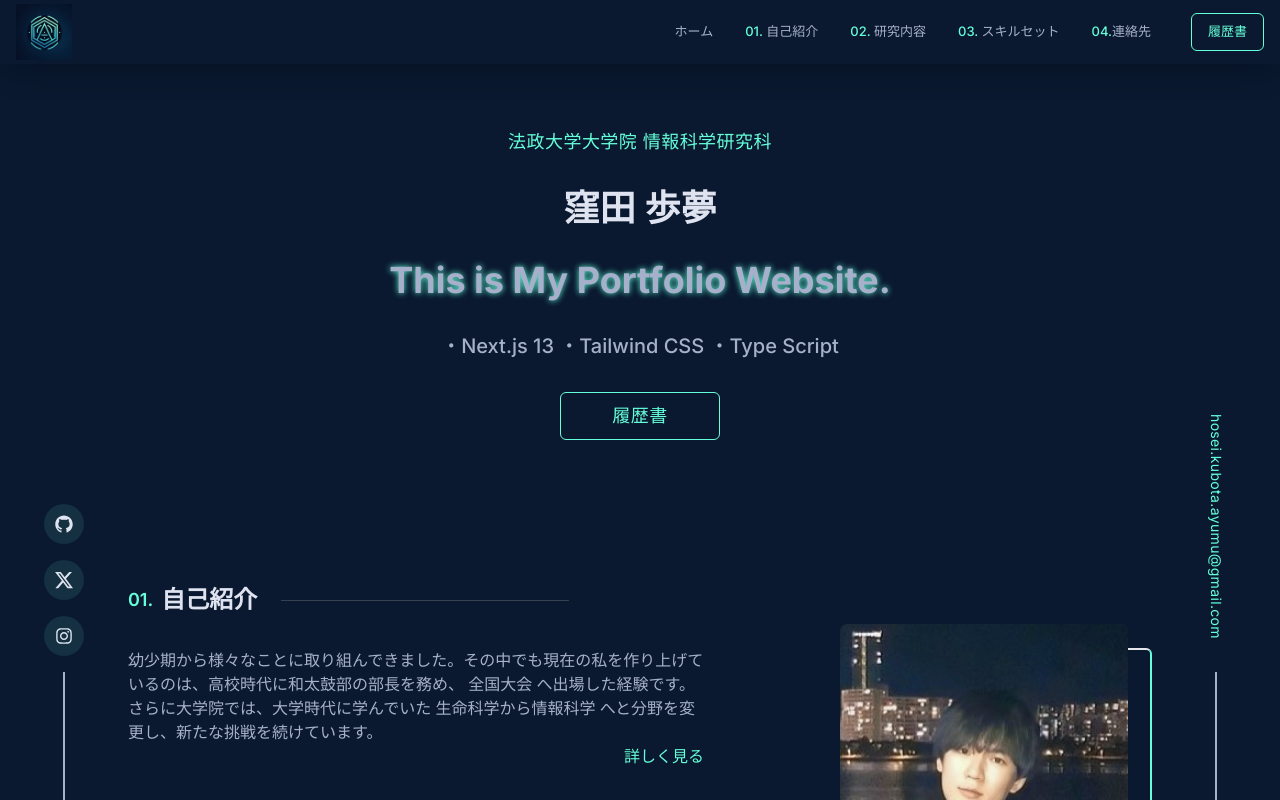
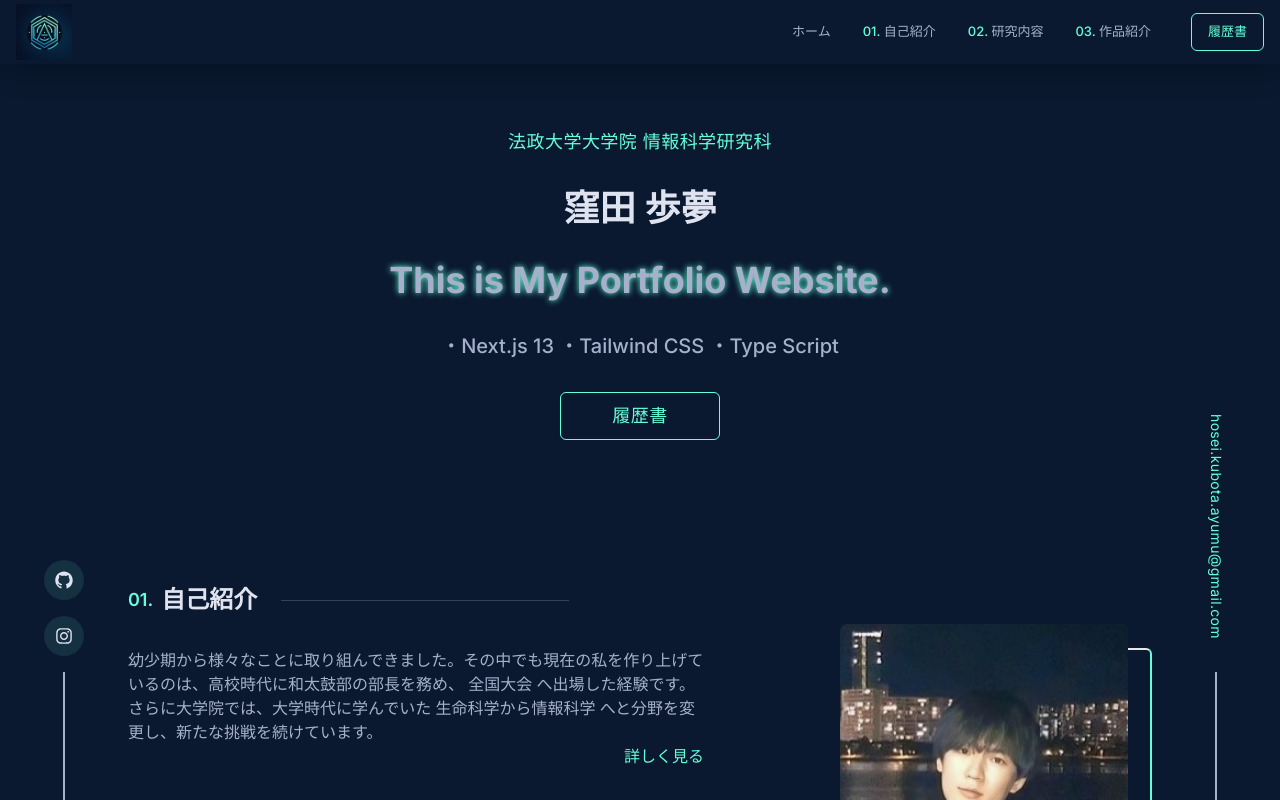
Before and after one commit to Ayumu0922/portfolio, a Next.js app: page / in a window 1280 px wide. Built offline with nearby package versions, Linux system fonts and the light colour scheme.

Commit message:
navbar修正

```diff
--- a/components/LeftSide.tsx
+++ b/components/LeftSide.tsx
@@ -12,13 +12,8 @@ const LeftSide = () => {
             <AiOutlineGithub />
           </span>
         </a>
-        <a href="https://github.com/Ayumu0922" target="_blank">
-          <span className=" w-10 h-10 text-xl bg-hoverColor rounded-full inline-flex items-center justify-center hover:text-textGreen  cursor-pointer hover:-translate-y-2 transition-all duration-300">
-            <FaXTwitter />
-          </span>
-        </a>
 
-        <a href="https://github.com/Ayumu0922" target="_blank">
+        <a href="https://www.instagram.com/ayumuu_0922/" target="_blank">
           <span className=" w-10 h-10 text-xl bg-hoverColor rounded-full inline-flex items-center justify-center hover:text-textGreen  cursor-pointer hover:-translate-y-2 transition-all duration-300">
             <AiOutlineInstagram />
           </span>
--- a/components/Navbar.tsx
+++ b/components/Navbar.tsx
@@ -36,9 +36,9 @@ const Navbar = () => {
     transition: { duration: 1.0, delay },
   });
   const staggeredAnimationx = (delay: number) => ({
-    initial: { x: -30, opacity: 0 },
+    initial: { x: 30, opacity: 0 },
     animate: { x: 0, opacity: 1 },
-    transition: { duration: 1.0, delay },
+    transition: { duration: 0.1, delay },
   });
   return (
     <div className="w-full shadow-navbarShadow h-20 lg:h-[8vh] sticky top-0 z-50 bg-bodyColor px-4">
@@ -79,16 +79,7 @@ const Navbar = () => {
               className="flex items-center gap-1 font-medium text-textDark hover:text-textGreen cursor-pointer duration-300 nav-link"
             >
               <motion.li {...staggeredAnimationy(0.6)}>
-                <span className="  text-textGreen">03.</span> スキルセット
-              </motion.li>
-            </Link>
-            <Link
-              onClick={handleScroll}
-              href="#contact"
-              className="flex items-center gap-1 font-medium text-textDark hover:text-textGreen cursor-pointer duration-300 nav-link"
-            >
-              <motion.li {...staggeredAnimationy(0.7)}>
-                <span className="  text-textGreen">04.</span>連絡先
+                <span className="  text-textGreen">03.</span> 作品紹介
               </motion.li>
             </Link>
           </ul>
@@ -159,24 +150,15 @@ const Navbar = () => {
                     className="flex items-center gap-1 font-medium text-textDark hover:text-textGreen cursor-pointer duration-300 nav-link"
                   >
                     <motion.li {...staggeredAnimationx(0.6)}>
-                      <span className="  text-textGreen">03.</span> スキルセット
-                    </motion.li>
-                  </Link>
-                  <Link
-                    onClick={handleScroll}
-                    href="#contact"
-                    className="flex items-center gap-1 font-medium text-textDark hover:text-textGreen cursor-pointer duration-300 nav-link"
-                  >
-                    <motion.li {...staggeredAnimationx(0.7)}>
-                      <span className="  text-textGreen">04.</span>連絡先
+                      <span className="  text-textGreen">03.</span> 作品紹介
                     </motion.li>
                   </Link>
                 </ul>
 
                 <a href="履歴書のURL" target="_blank">
                   <motion.button
-                    {...staggeredAnimationx(0.8)}
-                    className="ml-[20px]  px-4 py-2 rounded-md text-textGreen text-[13px] border border-textGreen  hover:bg-hoverColor duration-300"
+                    {...staggeredAnimationx(0.7)}
+                    className="  px-4 py-2 rounded-md text-textGreen text-[13px] border border-textGreen  hover:bg-hoverColor duration-300"
                   >
                     履歴書
                   </motion.button>
@@ -185,7 +167,7 @@ const Navbar = () => {
 
               <div className="flex mt-8 gap-4">
                 <motion.a
-                  {...staggeredAnimationy(0.8)}
+                  {...staggeredAnimationx(0.8)}
                   href="https://github.com/Ayumu0922"
                   target="_blank"
                 >
@@ -193,19 +175,10 @@ const Navbar = () => {
                     <AiOutlineGithub />
                   </span>
                 </motion.a>
-                <motion.a
-                  {...staggeredAnimationy(0.9)}
-                  href="https://github.com/Ayumu0922"
-                  target="_blank"
-                >
-                  <span className=" w-10 h-10 text-xl bg-hoverColor rounded-full inline-flex items-center justify-center hover:text-textGreen  cursor-pointer hover:-translate-y-2 transition-all duration-300">
-                    <FaXTwitter />
-                  </span>
-                </motion.a>
 
                 <motion.a
-                  {...staggeredAnimationy(1.0)}
-                  href="https://github.com/Ayumu0922"
+                  {...staggeredAnimationx(0.8)}
+                  href="https://www.instagram.com/ayumuu_0922/"
                   target="_blank"
                 >
                   <span className=" w-10 h-10 text-xl bg-hoverColor rounded-full inline-flex items-center justify-center hover:text-textGreen  cursor-pointer hover:-translate-y-2 transition-all duration-300">
@@ -215,7 +188,7 @@ const Navbar = () => {
               </div>
 
               <motion.a
-                {...staggeredAnimationy(1.1)}
+                {...staggeredAnimationx(0.9)}
                 className=" mt-6"
                 href="mailto:hosei.kubota.ayumu@gmail.com"
               >
--- a/next.config.js
+++ b/next.config.js
@@ -1,6 +1,4 @@
 /** @type {import('next').NextConfig} */
-const nextConfig = {
-  output: "export",
-}
+const nextConfig = {};
 
-module.exports = nextConfig
+module.exports = nextConfig;
```
